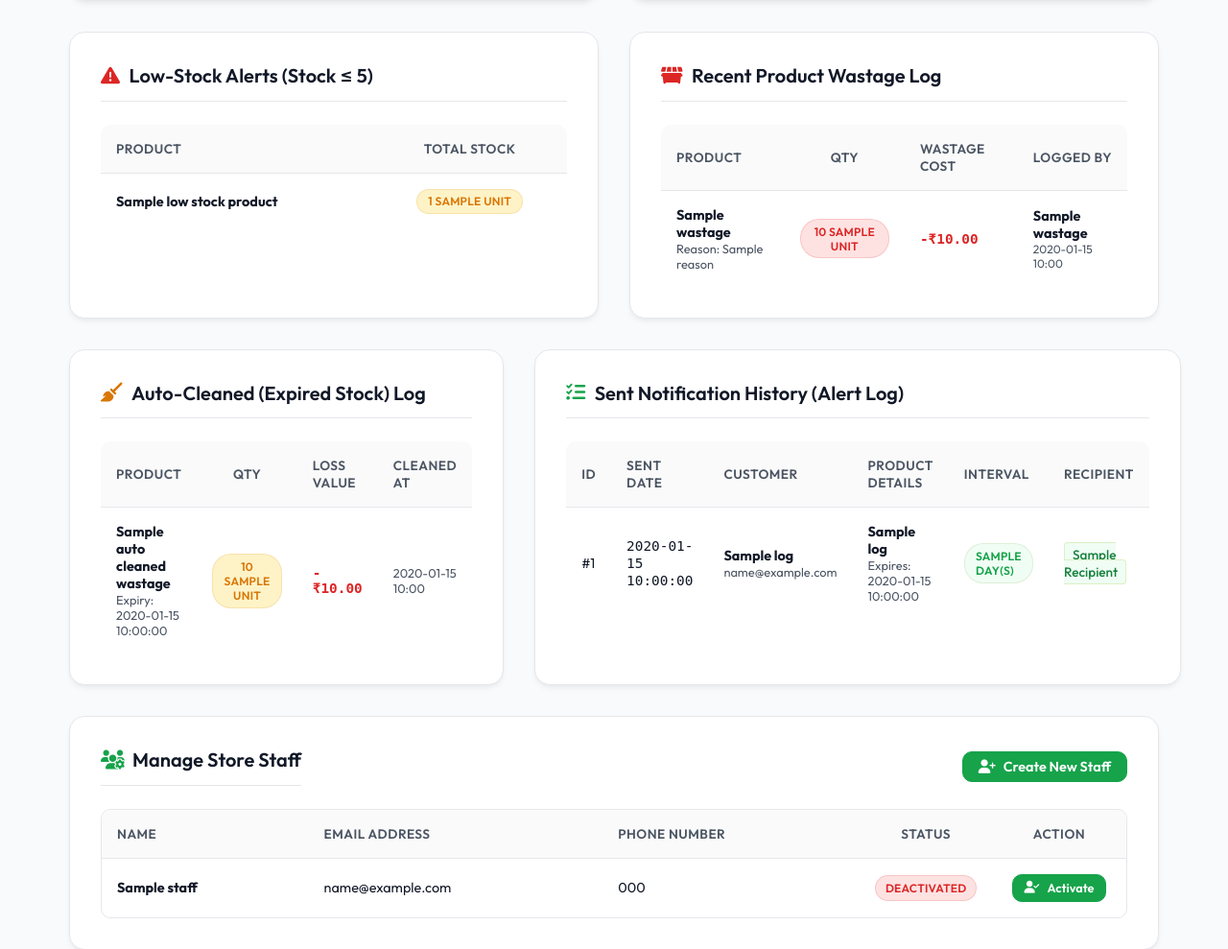
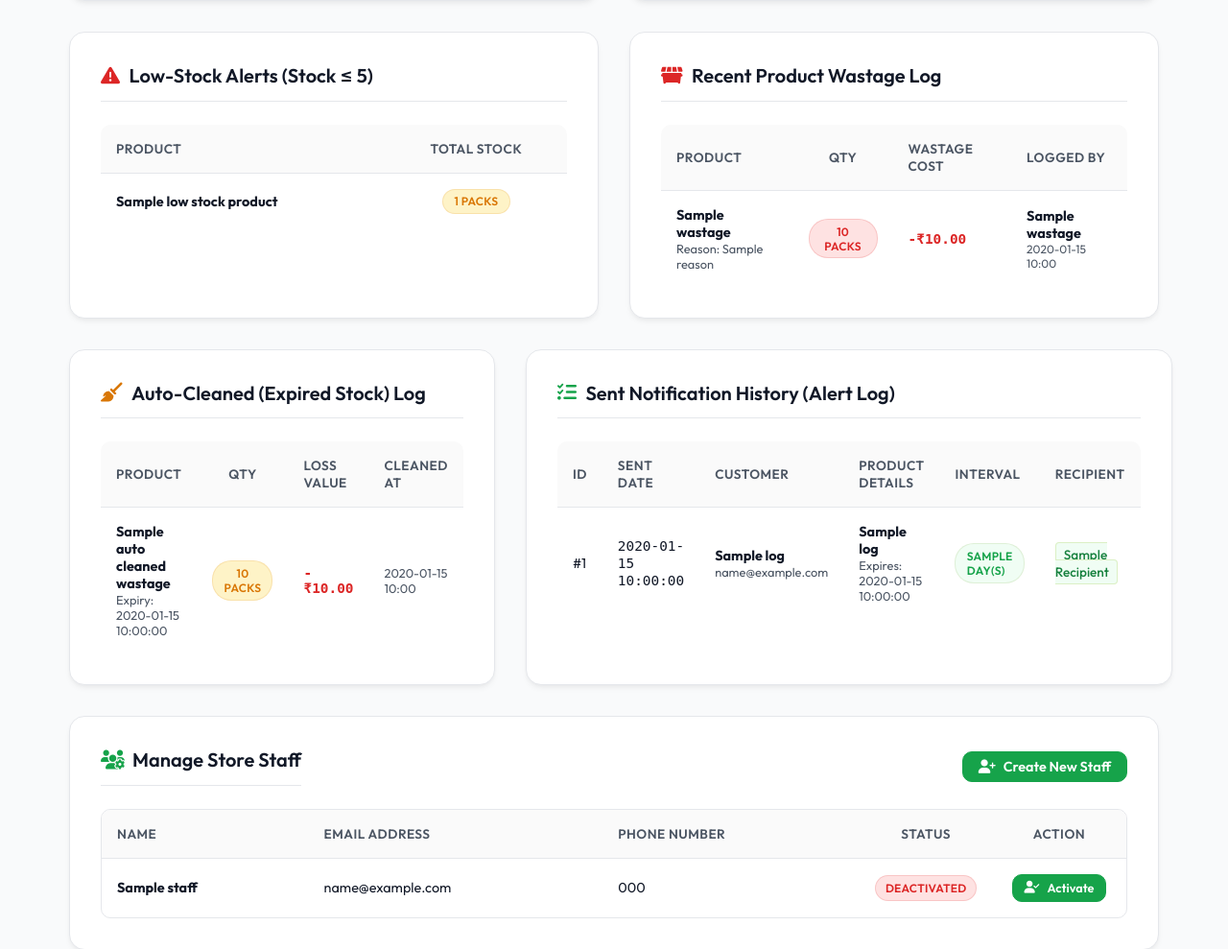
Before and after one commit to himeshChaudhari/alert-system, a Flask app: template templates/admin_dashboard.html in a window 1280 px wide. Shown: the part 1283-2272 px from the top of the page at 96% size. Run offline with Flask 3, Linux system fonts and the light colour scheme; the template is opened without the code that fills it: most values are stand-ins (such as "Sample title", 1, 10 or a date in 2020); some libraries are stand-ins or nearby versions.

Commit message:
fix(ui): display quantity as Packs instead of measurement units in Low Stock Alerts, Recent Product Wastage Log, and Auto-Cleaned Expired Stock Log

```diff
--- a/templates/admin_dashboard.html
+++ b/templates/admin_dashboard.html
@@ -455,7 +455,7 @@
                                         <td><strong>{{ p.name }}</strong></td>
                                         <td style="text-align: center;">
                                             <span class="badge {% if p.total_stock == 0 %}danger{% else %}warning{% endif %}">
-                                                {{ p.total_stock }} {{ p.unit }}
+                                                {{ p.total_stock }} Packs
                                             </span>
                                         </td>
                                     </tr>
@@ -499,7 +499,7 @@
                                             <div style="font-size: 0.8rem; color: var(--text-secondary);">Reason: {{ w.reason }}</div>
                                         </td>
                                         <td style="text-align: center;">
-                                            <span class="badge danger">{{ w.quantity }} {{ w.unit }}</span>
+                                            <span class="badge danger">{{ w.quantity }} Packs</span>
                                         </td>
                                         <td style="font-weight: 600; color: var(--danger); font-family: monospace;">
                                             -₹{{ "%.2f"|format(w.wastage_cost) }}
@@ -554,7 +554,7 @@
                                             </div>
                                         </td>
                                         <td style="text-align: center;">
-                                            <span class="badge warning">{{ w.quantity }} {{ w.unit }}</span>
+                                            <span class="badge warning">{{ w.quantity }} Packs</span>
                                         </td>
                                         <td style="font-weight: 600; color: var(--danger); font-family: monospace;">
                                             -₹{{ "%.2f"|format(w.wastage_cost) }}
```
